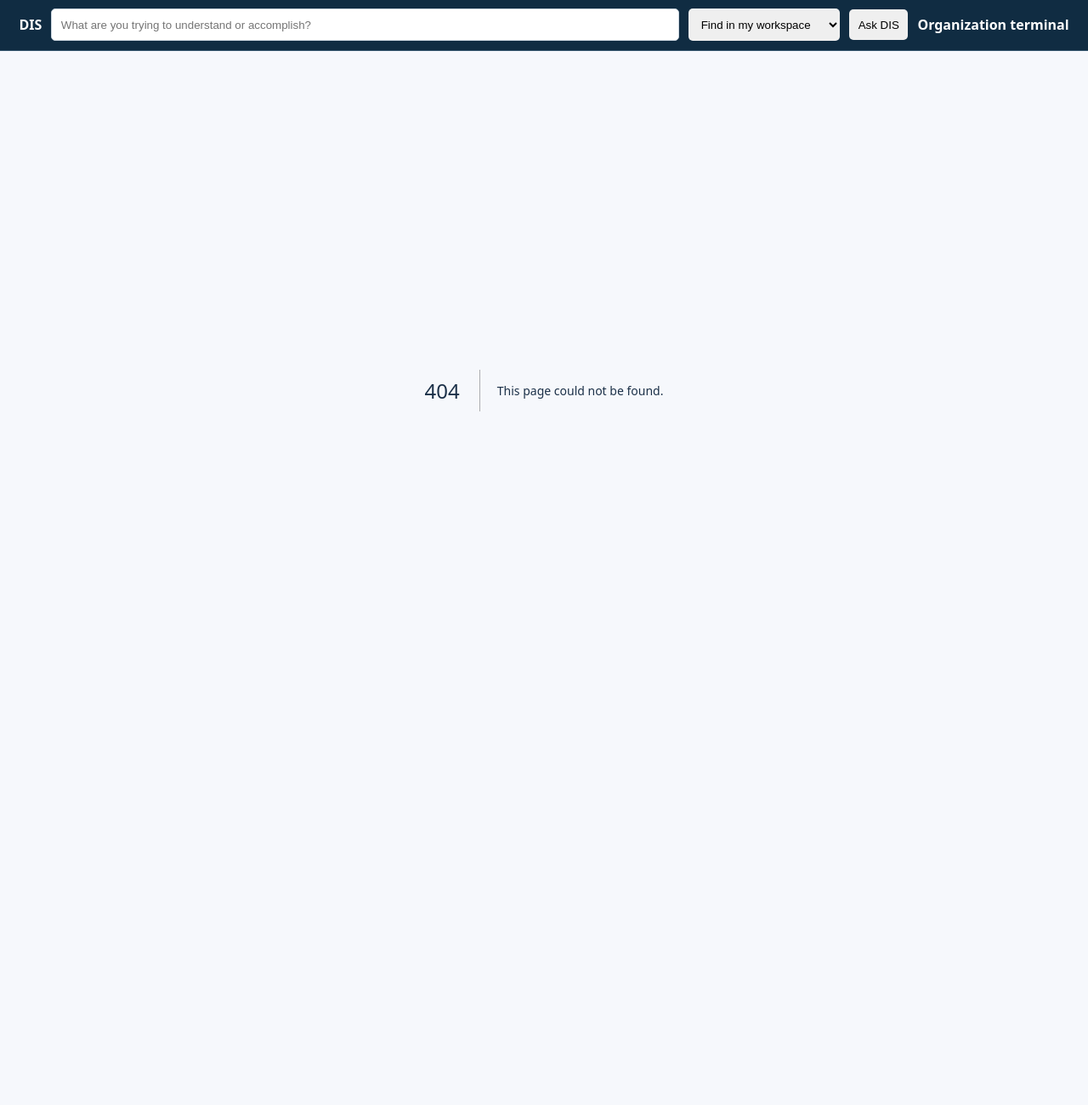
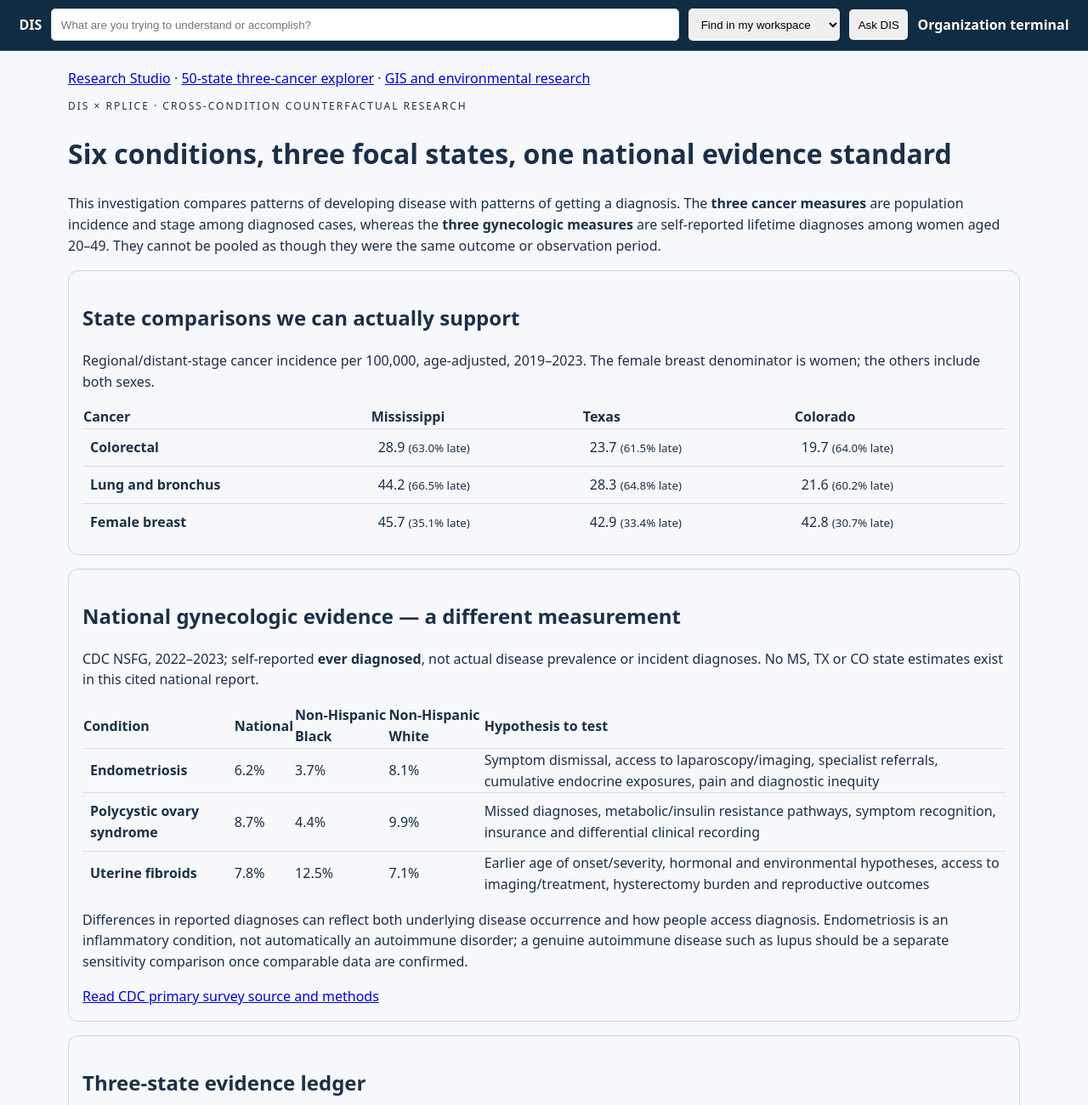
Before and after one commit to mrterryflood-ui/integrated-implementation-intelligence, a Next.js app in the folder apps/dis-platform/: page /research-program/six-conditions in a window 1280 px wide. Before the commit this address had no page. Shown: the top 1300 px of the page at 85% size. Before the commit the page ends 860 px from the top, so only its background shows below. Built offline with nearby package versions, Linux system fonts and the light colour scheme.

Commit message:
feat(research): present six conditions with state and national evidence boundaries and prevention-first pathway

```diff
--- /dev/null
+++ b/apps/dis-platform/app/research-program/six-conditions/page.tsx
@@ -0,0 +1,45 @@
+import Link from "next/link";
+import {NATIONAL_THREE_CANCER_ROWS} from "../../../lib/national-three-cancer-reference";
+import {WOMENS_CONDITIONS,WOMENS_HEALTH_NCHS_SOURCE,STATE_WOMENS_CONDITION_STATUS,SIX_CONDITION_MEASUREMENT_RULES} from "../../../lib/six-condition-research";
+
+export const metadata={title:"DIS | Six-condition comparative research",description:"Preventive, equity-sensitive comparison of three cancers and three gynecologic conditions, with explicit national and state evidence boundaries."};
+const stateNames=["Mississippi","Texas","Colorado"] as const;
+const diseaseNames=[["colorectal","Colorectal"],["lung","Lung and bronchus"],["breast","Female breast"]] as const;
+export default function SixConditionResearch(){
+ const cancer=stateNames.map(n=>NATIONAL_THREE_CANCER_ROWS.find(x=>x.geography===n)!);
+ return <main style={{maxWidth:1120,margin:"0 auto",padding:"20px",lineHeight:1.55}}>
+  <nav><Link href="/research-program">Research Studio</Link> · <Link href="/research-program/national-cancers">50-state three-cancer explorer</Link> · <Link href="/research-program/exposome">GIS and environmental research</Link></nav>
+  <p style={{fontSize:12,letterSpacing:2,textTransform:"uppercase"}}>DIS × RPLICE · Cross-condition counterfactual research</p>
+  <h1>Six conditions, three focal states, one national evidence standard</h1>
+  <p>This investigation compares patterns of developing disease with patterns of getting a diagnosis. The <strong>three cancer measures</strong> are population incidence and stage among diagnosed cases, whereas the <strong>three gynecologic measures</strong> are self-reported lifetime diagnoses among women aged 20–49. They cannot be pooled as though they were the same outcome or observation period.</p>
+  <section style={{padding:16,border:"1px solid #ccd5df",borderRadius:12,marginBlock:16}}>
+   <h2>State comparisons we can actually support</h2>
+   <p>Regional/distant-stage cancer incidence per 100,000, age-adjusted, 2019–2023. The female breast denominator is women; the others include both sexes.</p>
+   <div style={{overflowX:"auto"}}><table style={{width:"100%",minWidth:550,textAlign:"left",borderCollapse:"collapse"}}>
+    <thead><tr><th scope="col">Cancer</th>{stateNames.map(n=><th scope="col" key={n}>{n}</th>)}</tr></thead>
+    <tbody>{diseaseNames.map(([k,name])=><tr key={k} style={{borderTop:"1px solid #ddd"}}><th scope="row" style={{padding:9}}>{name}</th>{cancer.map(x=><td key={x.geography} style={{padding:9}}>{x[k].lateStageIncidencePer100k.toFixed(1)} <small>({x[k].lateStageSharePercent.toFixed(1)}% late)</small></td>)}</tr>)}</tbody>
+   </table></div>
+  </section>
+  <section style={{padding:16,border:"1px solid #ccd5df",borderRadius:12,marginBlock:16}}>
+   <h2>National gynecologic evidence — a different measurement</h2>
+   <p>CDC NSFG, 2022–2023; self-reported <strong>ever diagnosed</strong>, not actual disease prevalence or incident diagnoses. No MS, TX or CO state estimates exist in this cited national report.</p>
+   <div style={{overflowX:"auto"}}><table style={{width:"100%",minWidth:550,borderCollapse:"collapse",textAlign:"left"}}>
+    <thead><tr><th scope="col">Condition</th><th scope="col">National</th><th scope="col">Non-Hispanic Black</th><th scope="col">Non-Hispanic White</th><th scope="col">Hypothesis to test</th></tr></thead>
+    <tbody>{WOMENS_CONDITIONS.map(w=><tr key={w.id} style={{borderTop:"1px solid #ddd"}}><th scope="row" style={{padding:9}}>{w.name}</th><td>{w.nationalDiagnosedPercent.toFixed(1)}%</td><td>{w.nhBlackDiagnosedPercent.toFixed(1)}%</td><td>{w.nhWhiteDiagnosedPercent.toFixed(1)}%</td><td>{w.primaryPathwayToTest}</td></tr>)}</tbody>
+   </table></div>
+   <p>Differences in reported diagnoses can reflect both underlying disease occurrence and how people access diagnosis. Endometriosis is an inflammatory condition, not automatically an autoimmune disorder; a genuine autoimmune disease such as lupus should be a separate sensitivity comparison once comparable data are confirmed.</p>
+   <a href={WOMENS_HEALTH_NCHS_SOURCE.url} target="_blank" rel="noreferrer">Read CDC primary survey source and methods</a>
+  </section>
+  <section style={{padding:16,border:"1px solid #ccd5df",borderRadius:12,marginBlock:16}}>
+   <h2>Three-state evidence ledger</h2>
+   <ul>{STATE_WOMENS_CONDITION_STATUS.map(s=><li key={s.code}><strong>{s.state}:</strong> cancer data present at state level; women’s condition-specific state diagnosis rates <strong>not reported in the cited national survey</strong>. Do not fill missing values with national rates.</li>)}</ul>
+   <p>The correct next data bridge is appropriate, approved state survey or claims analyses with compatible definitions, not fabricated cross-condition correlations.</p>
+   <h2>What could be a system-wide failure?</h2>
+   <p>A recurring pattern of disease burden and underrecognition could reflect socioeconomic constraints, environmental and occupational histories, biological mechanisms, unequal diagnostic access, or incompatible measurement instruments. These hypotheses compete rather than prove one universal explanation. Map the full chain and explicitly disconfirm alternatives before prescribing interventions.</p>
+   <h2>Research-to-action and critical review</h2>
+   <p>Outcome hierarchy: fewer new disease cases where prevention is biologically feasible; clinically appropriate early detection, fewer avoidable delays, better quality of life, reduced inequity and long-term sustainment. Use HIL-selected RPLICE methods, a critical appraisal of each source's actual scope, and ethical, real stakeholder engagement. Record the counterfactual, resources, owners and future monitoring before claiming success.</p>
+   <details><summary>Evidence incompatibility and protection rules</summary><ul>{SIX_CONDITION_MEASUREMENT_RULES.map(r=><li key={r}>{r}</li>)}</ul></details>
+  </section>
+  <p style={{fontSize:12}}>Source-qualified research demonstrator, not a complete matched 6-condition state dataset, independent replication, clinical advice or authorized implementation program.</p>
+ </main>;
+}
```
